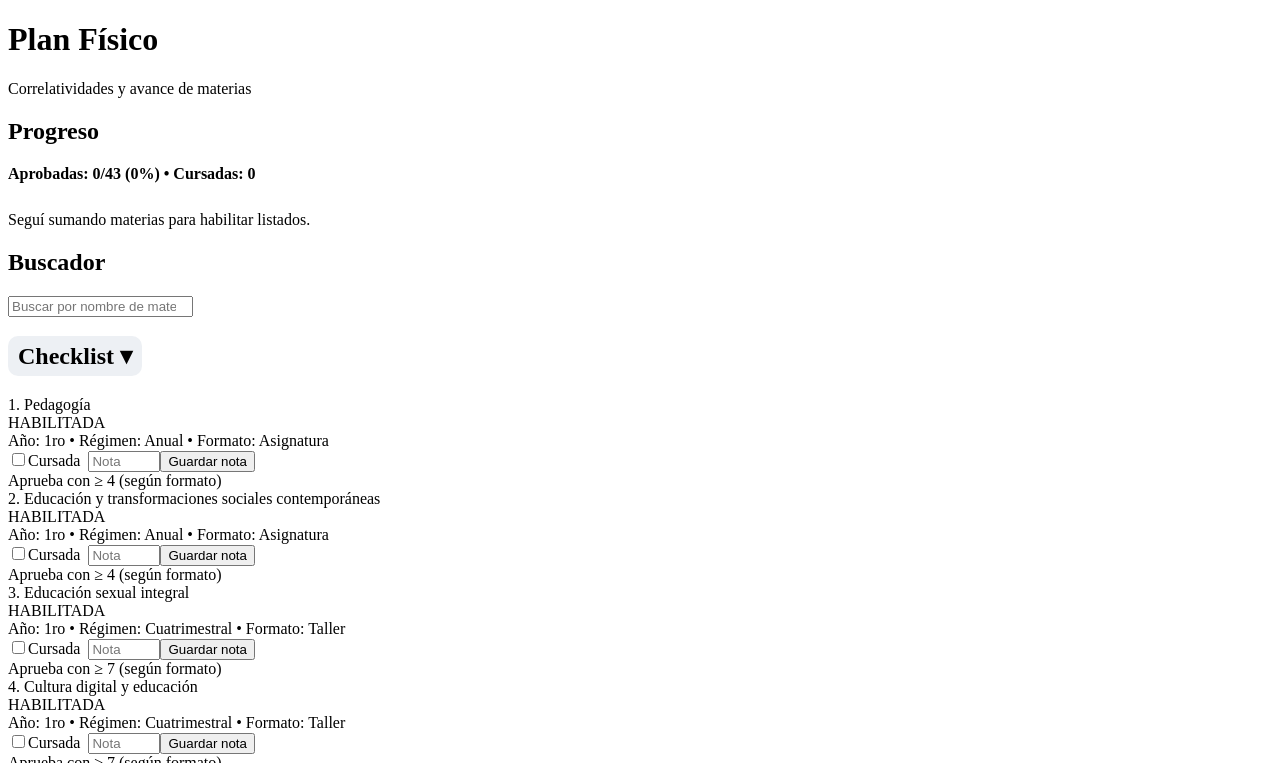
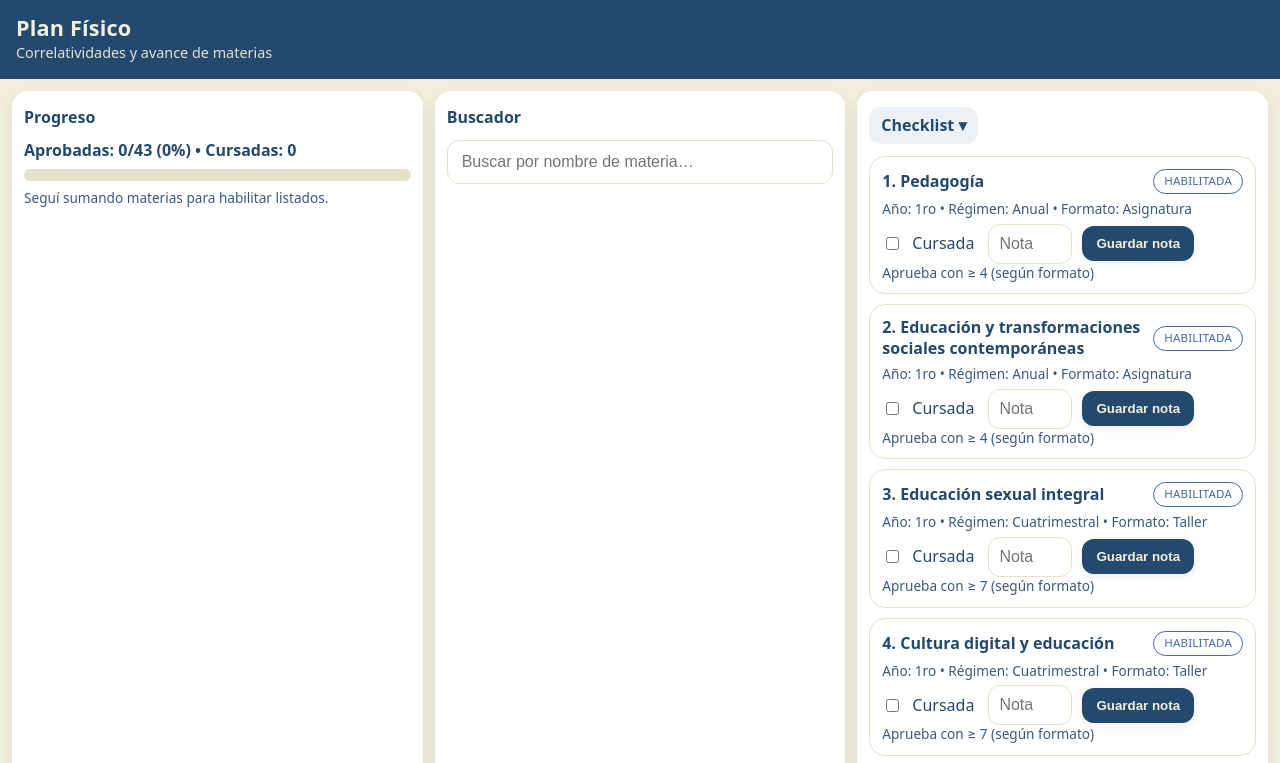
Before and after one commit to DocentesBrown/correlatividades_fisica, a plain HTML site: page index.html in a window 1280 px wide. Shown: the top 763 px of the page. Drawn offline with Linux system fonts and the light colour scheme.

Commit message:
Add files via upload

```diff
--- a/styles.css
+++ b/styles.css
@@ -1,16 +1,104 @@
-\n
-.pulse{box-shadow:0 0 0 3px rgba(36,73,110,.25)}
-.row label{margin-right:8px}
 
+/* ===== Paleta y base (mobile-first) ===== */
+:root{
+  --bg:#f3efdc;        /* fondo crema */
+  --ink:#24496e;       /* azul petróleo para textos y acentos */
+  --card:#ffffff;
+  --muted:#e6e1c9;
+  --ok:#2a7a2a;
+  --warn:#9a6b00;
+  --bad:#b23b3b;
+  --radius:16px;
+  --shadow:0 6px 16px rgba(36,73,110,.10);
+}
 
-/* Progreso */
+*{box-sizing:border-box}
+html,body{margin:0;padding:0;background:var(--bg);color:var(--ink);font-family:system-ui,-apple-system,Segoe UI,Roboto,Ubuntu,'Helvetica Neue',Arial;line-height:1.3}
+
+/* ===== Header sticky para celular ===== */
+.app-header{
+  position:sticky; top:0; z-index:10;
+  padding:14px 16px;
+  background:var(--ink); color:var(--bg);
+  border-bottom:2px solid rgba(0,0,0,.05);
+}
+.app-header h1{margin:0;font-size:1.2rem;font-weight:800;letter-spacing:.2px}
+.subtitle{margin:.15rem 0 0;opacity:.92;font-size:.9rem}
+
+/* ===== Contenedor principal ===== */
+.container{display:grid;gap:12px;padding:12px}
+.panel{
+  background:var(--card); border-radius:var(--radius); padding:12px;
+  box-shadow:var(--shadow);
+}
+h2{margin:.25rem 0 12px;font-size:1rem}
+
+/* ===== Progreso ===== */
 #progreso-wrap{display:flex;flex-direction:column;gap:8px}
-#progreso-topline{font-weight:600}
+#progreso-topline{font-weight:700}
 .progress{width:100%;height:12px;background:var(--muted);border-radius:999px;overflow:hidden}
-.progress-fill{height:100%;width:0%;background:var(--ink);transition:width .3s ease}
+.progress-fill{height:100%;width:0%;background:var(--ink);transition:width .35s ease}
 
-/* Collapsible */
-.collapse-toggle{all:unset;cursor:pointer;background:rgba(36,73,110,.08);padding:6px 10px;border-radius:10px;font-weight:600}
+/* ===== Buscador ===== */
+#search{width:100%;padding:12px 14px;border-radius:12px;border:1px solid var(--muted);outline:none;font-size:1rem}
+#search:focus{box-shadow:0 0 0 3px rgba(36,73,110,.2)}
+#search-results{list-style:none;margin:10px 0 0;padding:0}
+#search-results li{padding:10px 8px;border-bottom:1px dashed var(--muted);cursor:pointer;font-size:.95rem}
+#search-results li:last-child{border-bottom:none}
+#search-results li:hover{background:rgba(36,73,110,.06)}
+
+/* ===== Checklist ===== */
+#checklist{display:flex;flex-direction:column;gap:10px}
+.card{border:1px solid var(--muted);border-radius:var(--radius);padding:12px}
+.card-header{display:flex;justify-content:space-between;align-items:center;gap:8px;margin-bottom:6px}
+.card-title{font-weight:700}
+.meta{font-size:.85rem;opacity:.9}
+.row{display:flex;gap:10px;align-items:center;flex-wrap:wrap;margin-top:6px}
+.row label{margin-right:4px}
+.input-nota{width:84px;padding:10px;border:1px solid var(--muted);border-radius:12px;font-size:1rem}
+.badge{display:inline-block;padding:4px 10px;border-radius:999px;border:1.5px solid;letter-spacing:.2px;font-size:.72rem;white-space:nowrap}
+.badge.aprobada{border-color:var(--ok);color:var(--ok)}
+.badge.habilitada{border-color:#446aa3;color:#446aa3}
+.badge.bloqueada{border-color:var(--bad);color:var(--bad)}
+
+/* ===== Matriz ===== */
+.matriz-grid{display:grid;grid-template-columns:repeat(auto-fill,minmax(160px,1fr));gap:10px}
+.materia-box{border:1px solid var(--muted);border-radius:18px;padding:12px;cursor:pointer;transition:transform .07s ease, box-shadow .2s ease;background:linear-gradient(0deg, #ffffff, #fffef9)}
+.materia-box:hover{transform:translateY(-1px);box-shadow:0 8px 16px rgba(36,73,110,.12)}
+.materia-box .nombre{font-size:.98rem;font-weight:700;margin:0 0 6px}
+.materia-box .detalle{font-size:.84rem;opacity:.95}
+.materia-box.aprobada{outline:2px solid var(--ok)}
+.materia-box.habilitada{outline:2px solid #446aa3}
+.materia-box.bloqueada{outline:2px solid var(--bad)}
+
+.legend{margin-top:8px;display:flex;gap:8px;flex-wrap:wrap}
+
+/* ===== Botones / Modal ===== */
+.btn{background:var(--ink);color:var(--bg);border:none;border-radius:12px;padding:10px 14px;font-weight:600;box-shadow:0 2px 8px rgba(0,0,0,.08)}
+.btn:active{transform:translateY(1px)}
+dialog{border:none;border-radius:18px;padding:0}
+.modal-content{padding:16px 16px 12px;max-width:560px}
+.modal-content h3{margin:0 0 8px}
+.modal-content p{margin:0 0 12px;line-height:1.45}
+
+/* ===== Collapsibles ===== */
+.collapse-toggle{all:unset;cursor:pointer;background:rgba(36,73,110,.08);padding:8px 12px;border-radius:12px;font-weight:800}
 .collapsible-body{margin-top:10px}
 .collapsed .collapsible-body{display:none}
-.collapsed .collapse-toggle{background:rgba(36,73,110,.12)}
+.collapsed .collapse-toggle{background:rgba(36,73,110,.14)}
+
+/* ===== Footer ===== */
+.app-footer{padding:16px;text-align:center;opacity:.85;font-size:.85rem}
+
+/* ===== Accesibilidad y toques grandes ===== */
+@media (pointer:coarse){
+  .btn, .collapse-toggle, #search, .input-nota{min-height:44px}
+}
+
+/* ===== Desktop (manteniendo mobile-first) ===== */
+@media (min-width: 900px){
+  .container{grid-template-columns:1fr 1fr 1fr}
+  .app-header h1{font-size:1.35rem}
+}
+/* resaltado al saltar desde buscador */
+.pulse{box-shadow:0 0 0 3px rgba(36,73,110,.25)}
```
